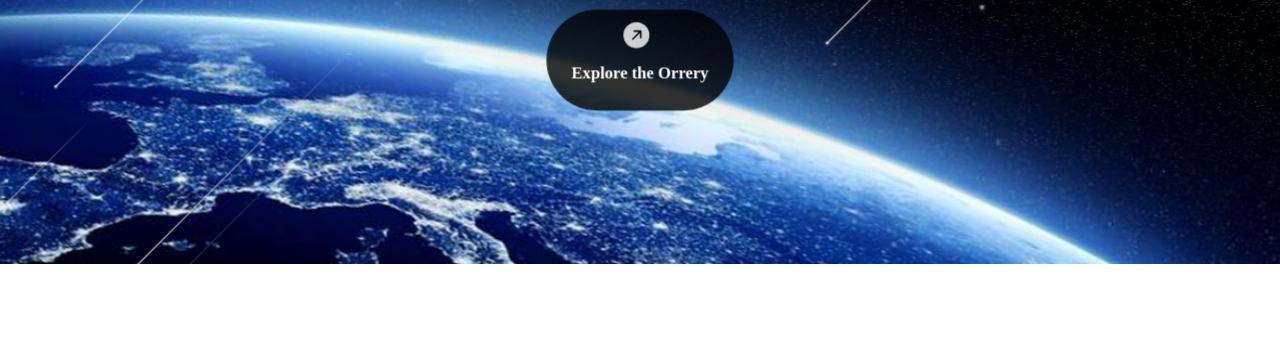
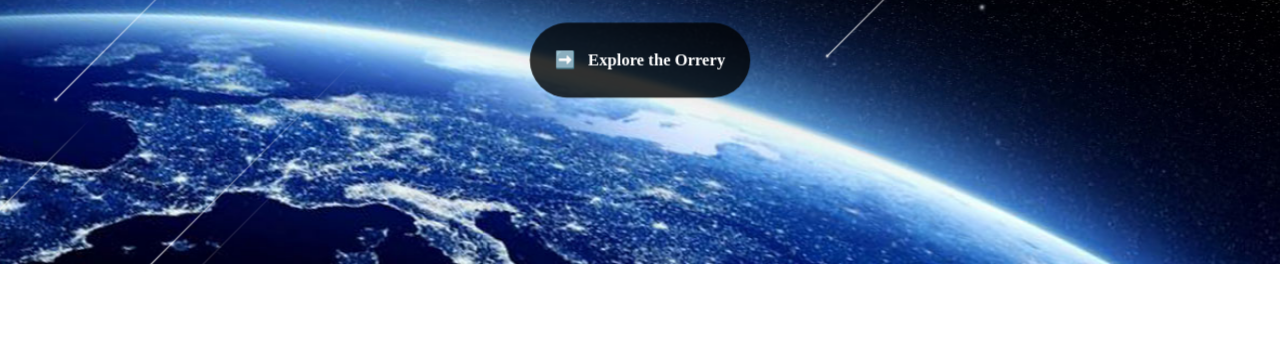
Before and after one commit to samaddarsoham/NASA_3D_SoalrSystem_Three.js, a plain HTML site: page index.html in a window 1280 px wide. Shown: the part 552-893 px from the top of the page. Drawn offline with Linux system fonts and the light colour scheme.

Commit message:
Made changes on sebanti branch

```diff
--- a/index.html
+++ b/index.html
@@ -20,47 +20,12 @@
       <div class="content">
         <!-- Heading text for the web app -->
         <h2>Your Interactive Journey Through the Solar System</h2>
-      <a href="index0.html" class="button1" style="--clr: #7808d0">
-        <!-- Button container -->
-        <div class="button">
-          <!-- Link styled as a button with CSS class "button1" -->
-            <!-- Wrapper for button icon, containing two SVGs for the button animation -->
-            <span class="button1__icon-wrapper">
-              <!-- First SVG icon displayed on the button -->
-              <svg
-                viewBox="0 0 14 15"
-                fill="none"
-                xmlns="http://www.w3.org/2000/svg"
-                class="button1__icon-svg"
-                width="10"
-              >
-                <!-- Path for the first SVG icon -->
-                <path
-                  d="M13.376 11.552l-.264-10.44-10.44-.24.024 2.28 6.96-.048L.2 12.56l1.488 1.488 9.432-9.432-.048 6.912 2.304.024z"
-                  fill="currentColor"
-                ></path>
-              </svg>
+        <a href="index0.html" class="button1" style="--clr: #7808d0">
+          <div>➡️</div>
+          <div class="button-text">Explore the Orrery</div>
+        </a>
 
-              <!-- Second SVG icon (hidden initially, shown during button animation) -->
-              <svg
-                viewBox="0 0 14 15"
-                fill="none"
-                width="10"
-                xmlns="http://www.w3.org/2000/svg"
-                class="button1__icon-svg button1__icon-svg--copy"
-              >
-                <!-- Path for the second SVG icon -->
-                <path
-                  d="M13.376 11.552l-.264-10.44-10.44-.24.024 2.28 6.96-.048L.2 12.56l1.488 1.488 9.432-9.432-.048 6.912 2.304.024z"
-                  fill="currentColor"
-                ></path>
-              </svg>
-            </span>
-            <!-- Button text -->
-            Explore the Orrery
 
-        </div>
-      </a>
 
         <!-- Falling stars animation elements -->
         <span class="fall"></span>
--- a/style.css
+++ b/style.css
@@ -154,3 +154,31 @@ body {
 .btn:hover {
   background-color: rgba(0, 0, 0, 0.5); /* Change background on hover if desired */
 }
+.button1 {
+  display: flex;
+  align-items: center;
+  justify-content: center;
+  text-decoration: none;
+  padding: 10px 20px; /* Add padding to keep content within bounds */
+  background-color: var(--clr, #7808d0); /* Button background color */
+  border-radius: 8px; /* Rounded corners */
+  width: fit-content; /* Adjust width based on content */
+  color: white; /* Text color */
+  font-family: Arial, sans-serif;
+  font-size: 16px; /* Adjust font size */
+  overflow: hidden;
+  position: relative;
+}
+
+.button1__icon-wrapper {
+  display: flex;
+  align-items: center;/* Space between icon and text */
+}
+
+.button-text {
+  white-space: nowrap; /* Prevents text from wrapping */
+}
+
+.button1:hover {
+  background-color: #00f3ff; /* Change color on hover */
+}
```
